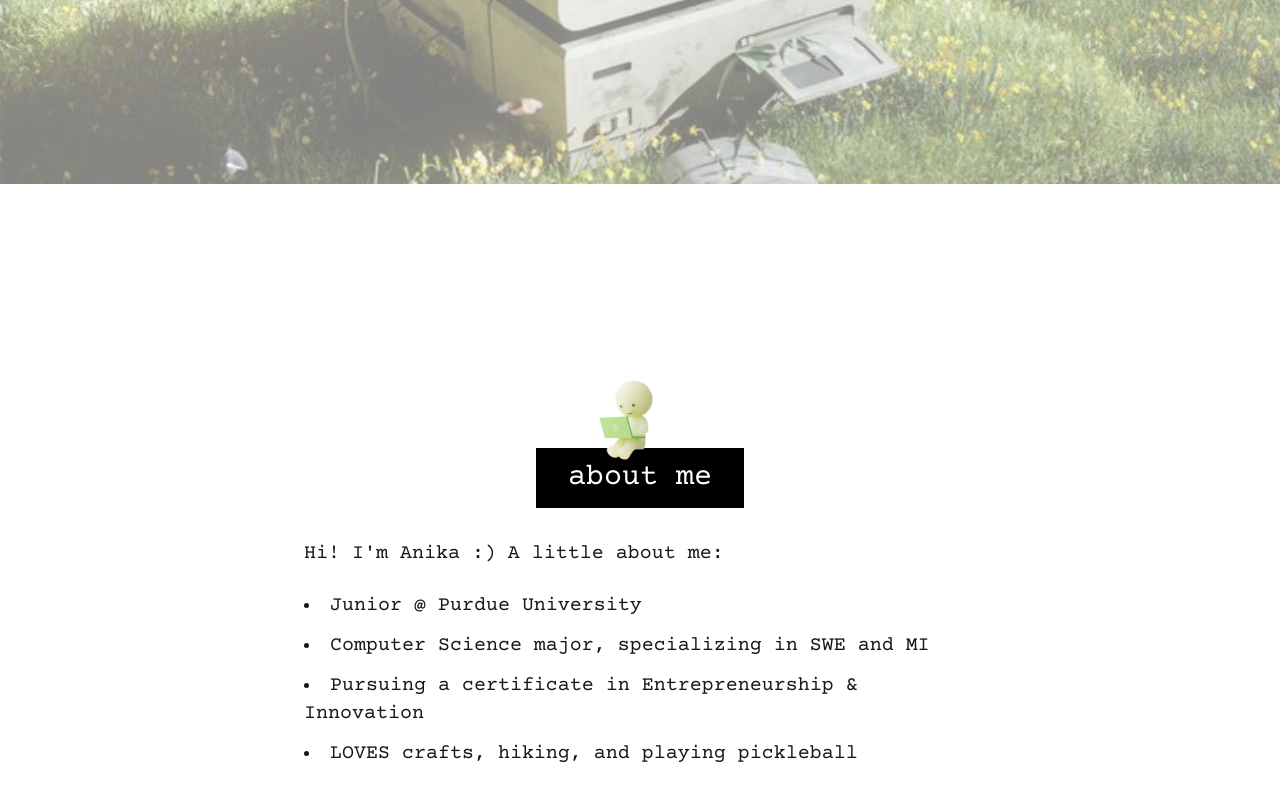
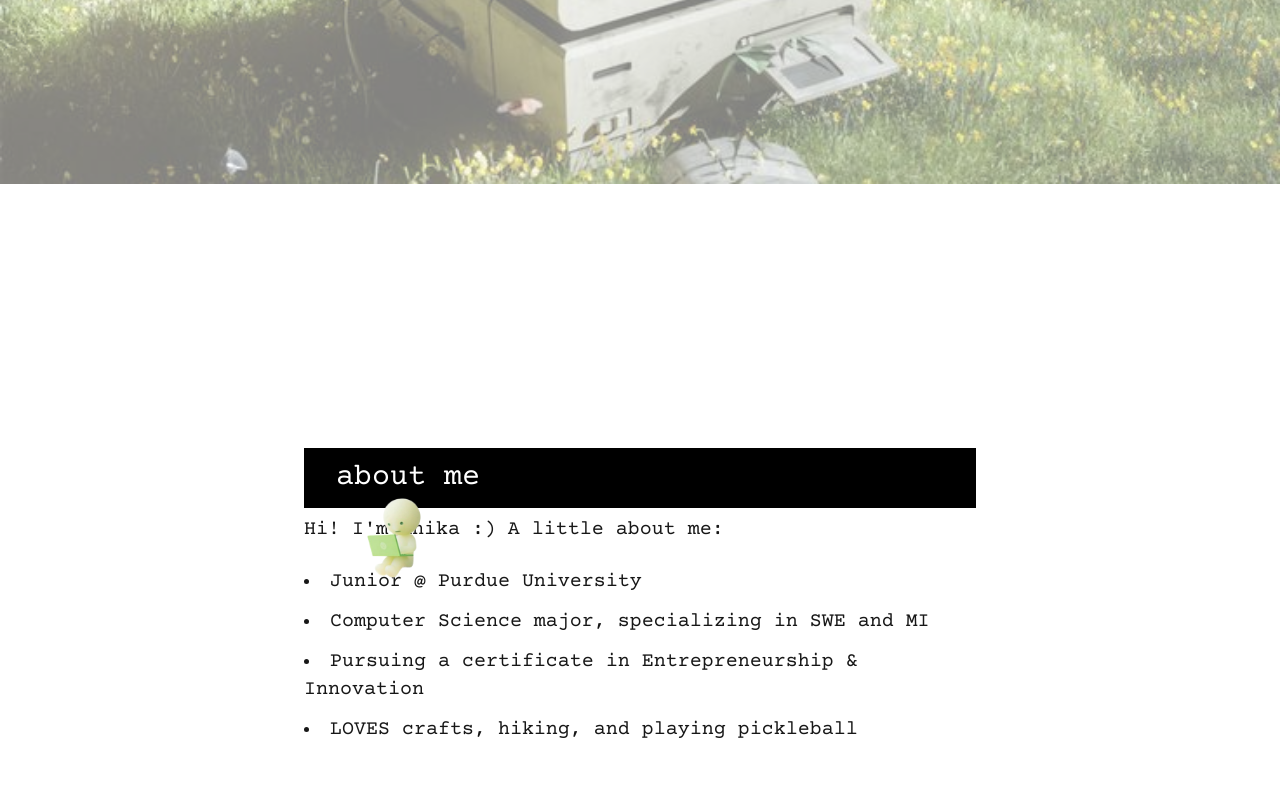
Before and after one commit to anikaact/AnikaThapar, a Next.js app in the folder anikathapar/: page / in a window 1280 px wide. Shown: the part 296-1096 px from the top of the page. Built offline with nearby package versions, Linux system fonts and the light colour scheme.

Commit message:
analytics included

```diff
--- a/anikathapar/app/layout.tsx
+++ b/anikathapar/app/layout.tsx
@@ -1,6 +1,7 @@
 import type { Metadata } from "next";
 import { Geist, Geist_Mono, Courier_Prime } from "next/font/google";
 import "./globals.css";
+import { Analytics } from "@vercel/analytics/next"
 
 const geistSans = Geist({
   variable: "--font-geist-sans",
--- a/anikathapar/app/page.tsx
+++ b/anikathapar/app/page.tsx
@@ -34,9 +34,11 @@ export default function Home() {
       {/* Main content area */}
       <main className="flex-1 bg-white p-8 md:p-16">
         {/* About Me Section */}
-        <div className="relative flex flex-col items-center gap-6 mt-50">
-          {/* Smiski Image - freely positioned; adjust top/left to move it */}
-          <img src="/laptopsmiski.png" alt="Laptop Smiski" className="h-45 w-45 absolute top-0 left-0 -mt-29.5 ml-118" />
+        <div className="flex flex-col items-center mt-50">
+          {/* Smiski + text share a relative container so smiski moves with the text */}
+          <div className="relative max-w-2xl w-full">
+            {/* Smiski Image - adjust top/left relative to the text block */}
+            <img src="/laptopsmiski.png" alt="Laptop Smiski" className="h-45 w-45 absolute top-0 left-0" />
 
             {/* About Me Title */}
             <div className="bg-black px-8 py-3 mb-2">
@@ -44,7 +46,7 @@ export default function Home() {
             </div>
 
             {/* About Me Content */}
-          <div className="max-w-2xl text-left">
+            <div className="text-left">
               <p className="mb-6 text-xl">Hi! I'm Anika :) A little about me:</p>
               <ul className="list-disc list-inside space-y-3 text-xl">
                 <li>Junior @ Purdue University</li>
@@ -54,6 +56,7 @@ export default function Home() {
               </ul>
             </div>
           </div>
+        </div>
       </main>
     </div>
   );
--- a/anikathapar/package.json
+++ b/anikathapar/package.json
@@ -9,6 +9,7 @@
     "lint": "eslint"
   },
   "dependencies": {
+    "@vercel/analytics": "^2.0.1",
     "next": "16.2.4",
     "react": "19.2.4",
     "react-dom": "19.2.4"
```
Also changed, not shown: anikathapar/public/mofusand.png (added), 1 other file (tests, documents, lock files or other folders). Lines whose indentation alone changed are shown as unchanged.
